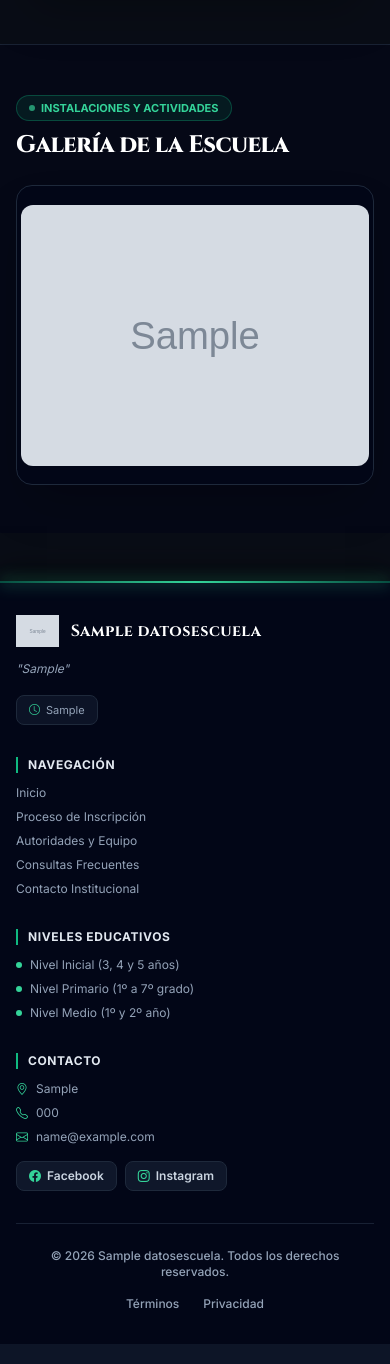
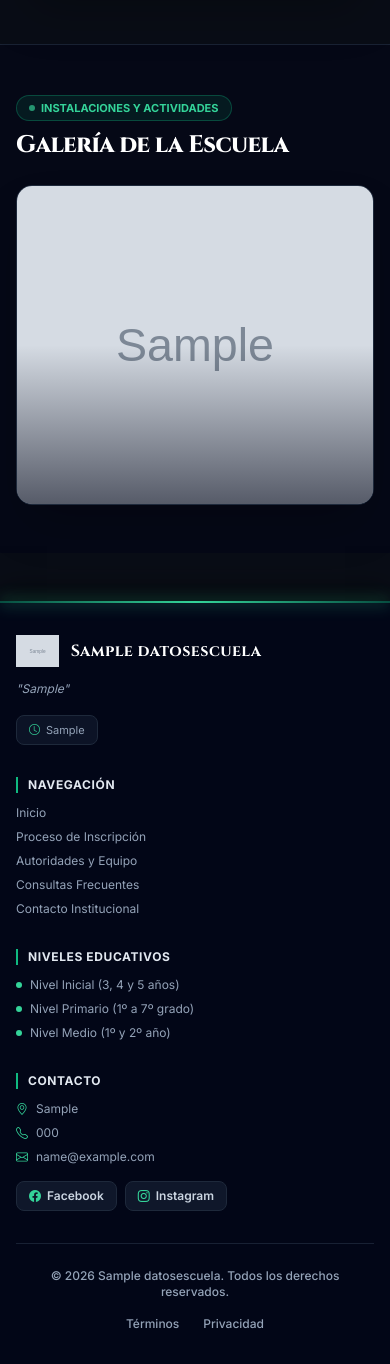
Before and after one commit to SoySid/colegio-patagonia-cipolletti, a Django app: page / in a window 390 px wide. Shown: the part 3124-4488 px from the top of the page. Run offline with Django 5.2, Linux system fonts and the light colour scheme; tables that the repository leaves empty hold one stand-in row (values such as "Sample post"); grey boxes marked "Sample" are stand-in pictures; some libraries are stand-ins or nearby versions.

Commit message:
feat: optimización final de interactividad móvil y diseño responsive en componentes principales

```diff
--- a/escuela/templates/escuela/home.html
+++ b/escuela/templates/escuela/home.html
@@ -245,7 +252,9 @@
                     });
                 }
              }"
-             class="group relative bg-[#0f172a] rounded-2xl sm:rounded-3xl border border-slate-800 hover:border-emerald-500/50 transition-all duration-300 overflow-hidden min-h-[380px] sm:min-h-[460px] flex flex-col justify-end shadow-2xl">
+             @touchstart="handleTouchStart($event)"
+             @touchend="handleTouchEnd($event)"
+             class="group relative bg-[#0f172a] rounded-2xl sm:rounded-3xl border border-slate-800 hover:border-emerald-500/50 transition-all duration-300 overflow-hidden min-h-[380px] sm:min-h-[460px] flex flex-col justify-end shadow-2xl select-none">
 
             <template x-for="(noticia, index) in noticias" :key="noticia.id">
                 <div x-show="activeSlide === index"
@@ -257,7 +266,7 @@
                      x-transition:leave-end="opacity-0"
                      class="absolute inset-0 z-0 flex flex-col justify-end p-5 sm:p-8 md:p-10">
 
-                    <img :src="noticia.img" class="absolute inset-0 w-full h-full object-cover" />
+                    <img :src="noticia.img" class="absolute inset-0 w-full h-full object-cover pointer-events-none" />
                     <div class="absolute inset-0 bg-gradient-to-t from-slate-950 via-slate-950/80 to-transparent"></div>
 
                     <div class="relative z-10 max-w-2xl">
@@ -270,7 +279,7 @@
                         <p x-text="noticia.bajada" class="text-slate-300 text-xs sm:text-sm md:text-base line-clamp-2 mb-4 sm:mb-6 leading-relaxed font-light"></p>
 
                         <div>
-                            <button @click="openModal = true" class="btn-plataforma-vip">
+                            <button @click="openModal = true" class="btn-plataforma-vip cursor-pointer">
                                 <span>LEER NOTICIA</span>
                                 <i class="bi bi-arrow-right"></i>
                             </button>
@@ -372,55 +381,69 @@
                         if (this.fotos.length === 0) return;
                         this.currentIndex = (this.currentIndex - 1 + this.fotos.length) % this.fotos.length;
                     },
+                    handleTouchStart(e) {
+                        this.touchStartX = e.changedTouches[0].screenX;
+                    },
+                    handleTouchEnd(e) {
+                        this.touchEndX = e.changedTouches[0].screenX;
+                        if (this.touchStartX - this.touchEndX > 40) {
+                            this.next();
+                            this.stopTimer();
+                            this.startTimer();
+                        }
+                        if (this.touchEndX - this.touchStartX > 40) {
+                            this.prev();
+                            this.stopTimer();
+                            this.startTimer();
+                        }
+                    },
                     init() {
                         this.startTimer();
                     }
                  }"
                  @mouseenter="stopTimer()"
                  @mouseleave="startTimer()"
-                 class="group relative bg-[#020617] rounded-2xl sm:rounded-3xl border border-slate-800 hover:border-emerald-500/50 transition-all duration-300 overflow-hidden shadow-2xl flex items-center justify-center min-h-[300px] sm:min-h-[450px]">
+                 @touchstart="handleTouchStart($event)"
+                 @touchend="handleTouchEnd($event)"
+                 class="group relative bg-[#0f172a] rounded-2xl sm:rounded-3xl border border-slate-800 hover:border-emerald-500/50 transition-all duration-300 overflow-hidden shadow-2xl h-[320px] sm:h-[450px] md:h-[500px] select-none">
 
-            <!-- FOTOS ADAPTABLES -->
             <template x-for="(url, index) in fotos" :key="index">
-                <div x-show="currentIndex === index"
+                <img x-show="currentIndex === index"
                      x-transition:enter="transition ease-out duration-700"
                      x-transition:enter-start="opacity-0 scale-105"
                      x-transition:enter-end="opacity-100 scale-100"
                      x-transition:leave="transition ease-in duration-400 absolute inset-0"
                      x-transition:leave-start="opacity-100"
                      x-transition:leave-end="opacity-0"
-                     class="w-full h-full flex items-center justify-center bg-slate-950 p-1 sm:p-2">
-
-                    <img :src="url"
-                         @click="openModal()"
-                         class="max-h-[380px] sm:max-h-[480px] w-auto h-auto object-contain rounded-xl cursor-pointer"
-                         loading="lazy" />
-                </div>
+                     :src="url"
+                     @click="openModal()"
+                     class="absolute inset-0 w-full h-full object-cover cursor-pointer pointer-events-none sm:pointer-events-auto"
+                     loading="lazy" />
             </template>
 
-            <!-- Flechas para móviles/tablets siempre semi-visibles -->
+            <div class="absolute inset-0 bg-gradient-to-t from-slate-950/60 via-transparent to-transparent pointer-events-none"></div>
+
             <button x-show="fotos.length > 1"
                     @click="prev()"
-                    class="opacity-80 group-hover:opacity-100 transition-all duration-300 absolute left-2 sm:left-4 top-1/2 -translate-y-1/2 w-9 h-9 sm:w-11 sm:h-11 rounded-xl sm:rounded-2xl bg-slate-950/80 border border-slate-800 text-white hover:text-[#34d399] hover:border-[#34d399] flex items-center justify-center backdrop-blur-md focus:outline-none z-10">
-                <i class="bi bi-chevron-left text-sm sm:text-lg"></i>
+                    class="opacity-0 group-hover:opacity-100 transition-all duration-300 absolute left-3 sm:left-4 top-1/2 -translate-y-1/2 w-10 h-10 sm:w-12 sm:h-12 rounded-xl sm:rounded-2xl bg-slate-950/80 border border-slate-800 text-white hover:text-[#34d399] hover:border-[#34d399] flex items-center justify-center backdrop-blur-md focus:outline-none z-10 shadow-lg">
+                <i class="bi bi-chevron-left text-lg"></i>
             </button>
 
             <button x-show="fotos.length > 1"
                     @click="next()"
-                    class="opacity-80 group-hover:opacity-100 transition-all duration-300 absolute right-2 sm:right-4 top-1/2 -translate-y-1/2 w-9 h-9 sm:w-11 sm:h-11 rounded-xl sm:rounded-2xl bg-slate-950/80 border border-slate-800 text-white hover:text-[#34d399] hover:border-[#34d399] flex items-center justify-center backdrop-blur-md focus:outline-none z-10">
-                <i class="bi bi-chevron-right text-sm sm:text-lg"></i>
+                    class="opacity-0 group-hover:opacity-100 transition-all duration-300 absolute right-3 sm:right-4 top-1/2 -translate-y-1/2 w-10 h-10 sm:w-12 sm:h-12 rounded-xl sm:rounded-2xl bg-slate-950/80 border border-slate-800 text-white hover:text-[#34d399] hover:border-[#34d399] flex items-center justify-center backdrop-blur-md focus:outline-none z-10 shadow-lg">
+                <i class="bi bi-chevron-right text-lg"></i>
             </button>
 
-            <!-- Indicadores Píldora -->
-            <div x-show="fotos.length > 1" class="absolute bottom-3 sm:bottom-6 left-1/2 -translate-x-1/2 z-10 flex items-center gap-1.5 sm:gap-2 bg-slate-950/80 px-3 py-1.5 rounded-full border border-slate-800/80 backdrop-blur-md shadow-lg">
+            <div x-show="fotos.length > 1" class="absolute bottom-4 sm:bottom-6 left-1/2 -translate-x-1/2 z-10 flex items-center gap-1.5 sm:gap-2 bg-slate-950/80 px-3.5 py-1.5 rounded-full border border-slate-800/80 backdrop-blur-md shadow-lg">
                 <template x-for="(url, index) in fotos" :key="index">
                     <button @click="currentIndex = index"
-                            :class="currentIndex === index ? 'bg-[#34d399] w-5 sm:w-7 shadow-[0_0_10px_rgba(52,211,153,0.5)]' : 'bg-slate-700 w-1.5 sm:w-2 hover:bg-slate-500'"
+                            :class="currentIndex === index ? 'bg-[#34d399] w-6 sm:w-8 shadow-[0_0_10px_rgba(52,211,153,0.5)]' : 'bg-slate-600 w-2 hover:bg-slate-400'"
                             class="h-1.5 sm:h-2 rounded-full transition-all duration-300 focus:outline-none"></button>
                 </template>
             </div>
 
-            <!-- LIGHTBOX PANTALLA COMPLETA -->
+            <!-- LIGHTBOX PANTALLA COMPLETA CON TOUCH -->
             <template x-teleport="body">
                 <div x-show="openLightbox"
                      x-cloak
@@ -433,7 +456,9 @@
                      @keydown.window.escape="closeModal()"
                      @keydown.window.arrow-right="next()"
                      @keydown.window.arrow-left="prev()"
-                     class="fixed inset-0 z-50 flex items-center justify-center p-2 sm:p-4 bg-slate-950/95 backdrop-blur-md">
+                     @touchstart="handleTouchStart($event)"
+                     @touchend="handleTouchEnd($event)"
+                     class="fixed inset-0 z-50 flex items-center justify-center p-2 sm:p-4 bg-slate-950/95 backdrop-blur-md select-none">
 
                     <div @click.away="closeModal()"
                          x-transition:enter="transition ease-out duration-300 transform"
@@ -447,7 +472,7 @@
                         <button @click="closeModal()" class="absolute -top-10 sm:-top-12 right-2 sm:right-0 text-slate-400 hover:text-white text-2xl sm:text-3xl font-bold transition-colors focus:outline-none">✕</button>
 
                         <img :src="fotos[currentIndex]"
-                             class="max-h-[85vh] w-auto object-contain rounded-xl sm:rounded-2xl border border-slate-800 shadow-[0_0_50px_rgba(0,0,0,0.9)] select-none" />
+                             class="max-h-[85vh] w-auto object-contain rounded-xl sm:rounded-2xl border border-slate-800 shadow-[0_0_50px_rgba(0,0,0,0.9)] select-none pointer-events-none" />
 
                         <button x-show="fotos.length > 1" @click="prev()" class="absolute left-2 sm:left-6 w-10 h-10 sm:w-12 sm:h-12 rounded-xl sm:rounded-2xl bg-slate-900/80 border border-slate-700 text-white hover:text-[#34d399] hover:border-[#34d399] flex items-center justify-center transition-all backdrop-blur-md shadow-2xl focus:outline-none">
                             <i class="bi bi-chevron-left text-lg sm:text-xl"></i>
```
Also changed, not shown: other parts of escuela/templates/escuela/home.html (+31 -24 lines).
